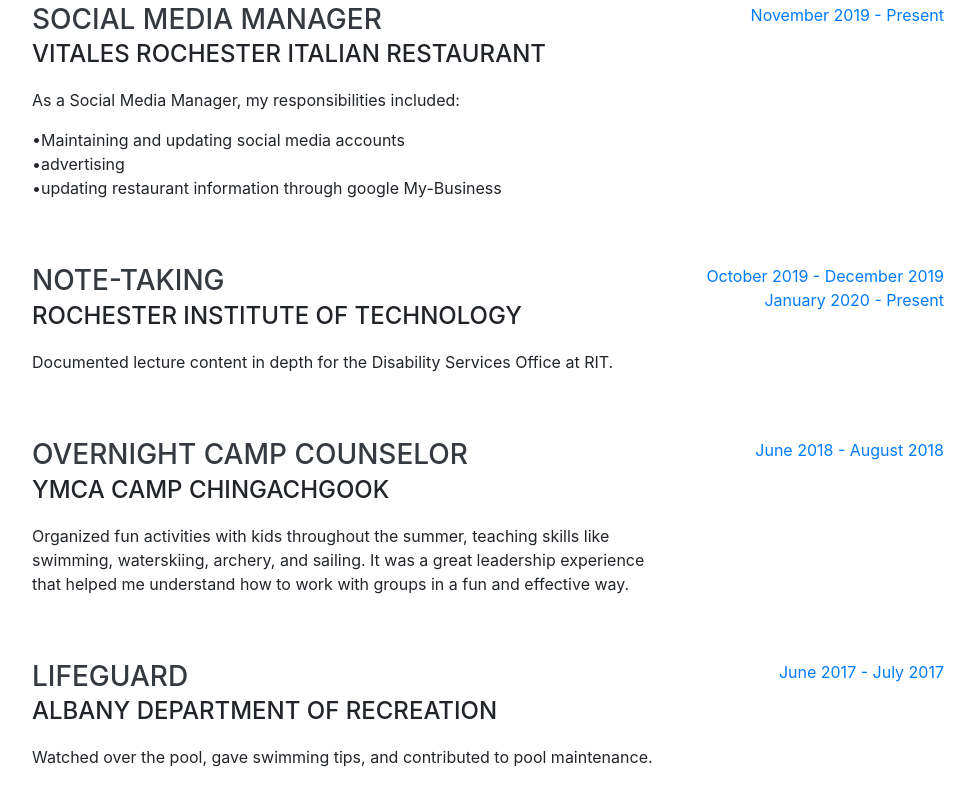
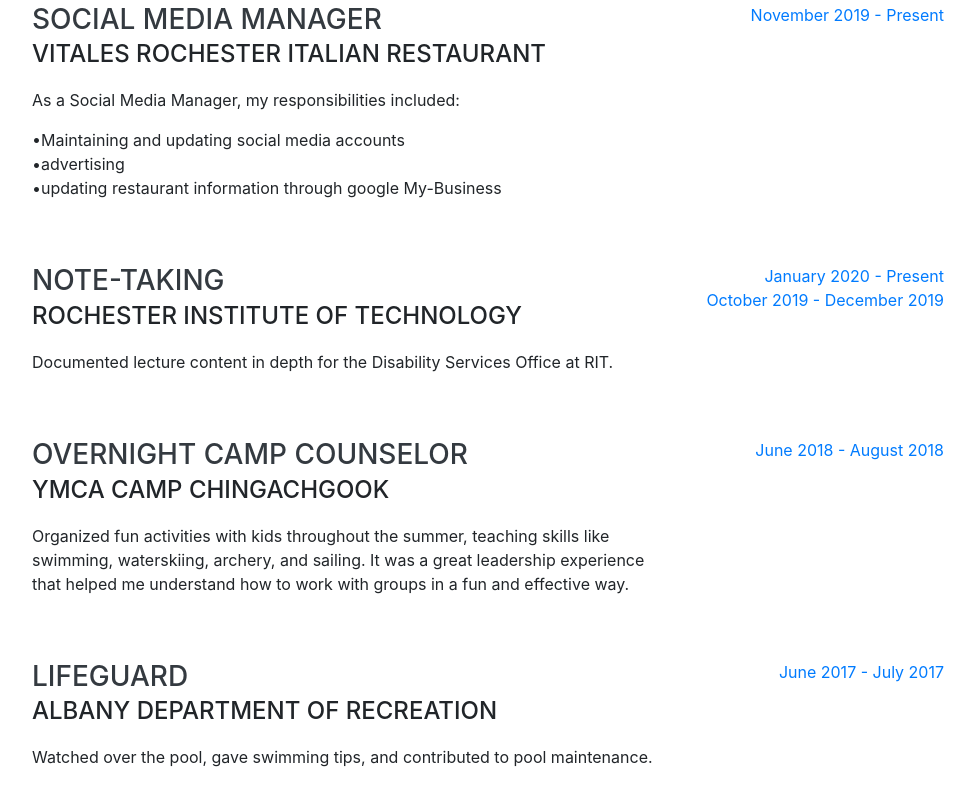
Before and after one commit to BarakBinyamin/BarakBinyamin.github.io-, a website with bundled scripts: page index.html in a window 1280 px wide. Shown: the part 4639-5445 px from the top of the page, without its empty margins (288-1263 px from the left). Built offline with nearby package versions, Linux system fonts and the light colour scheme; a web font is replaced by a local one.

Commit message:
Update index.html

```diff
--- a/index.html
+++ b/index.html
@@ -261,7 +261,7 @@
 </p>
           </div>
           <div class="resume-date text-md-right">
-            <span class="text-primary">October 2019 - December 2019<br />January 2020 - Present</span>
+            <span class="text-primary">January 2020 - Present<br />October 2019 - December 2019</span>
           </div>
         </div>
 
```
